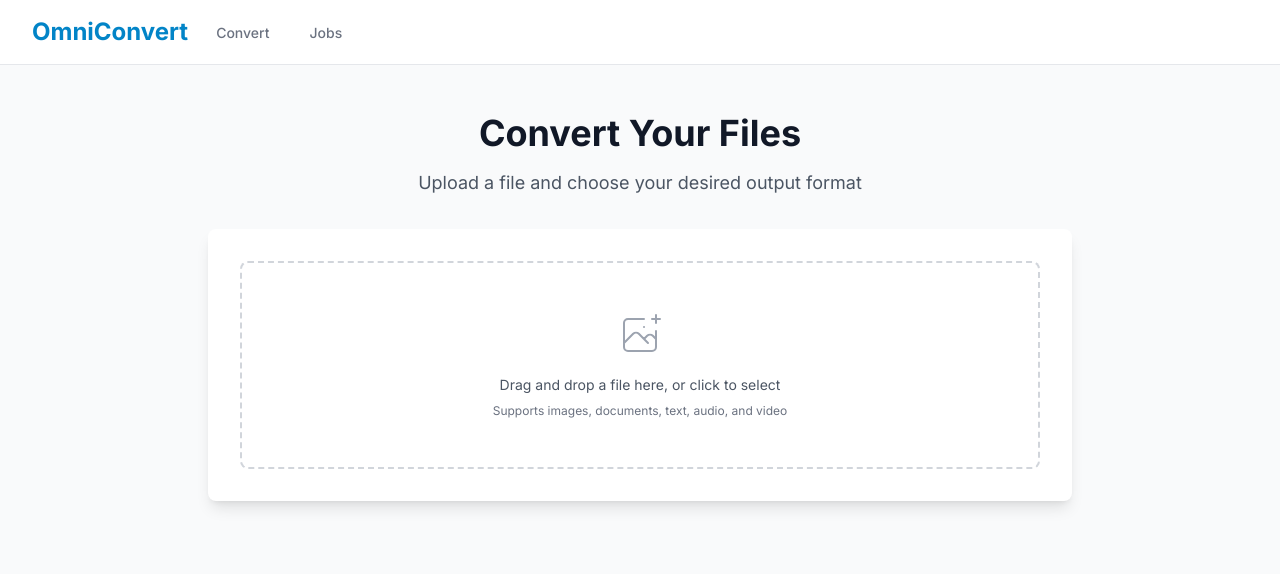
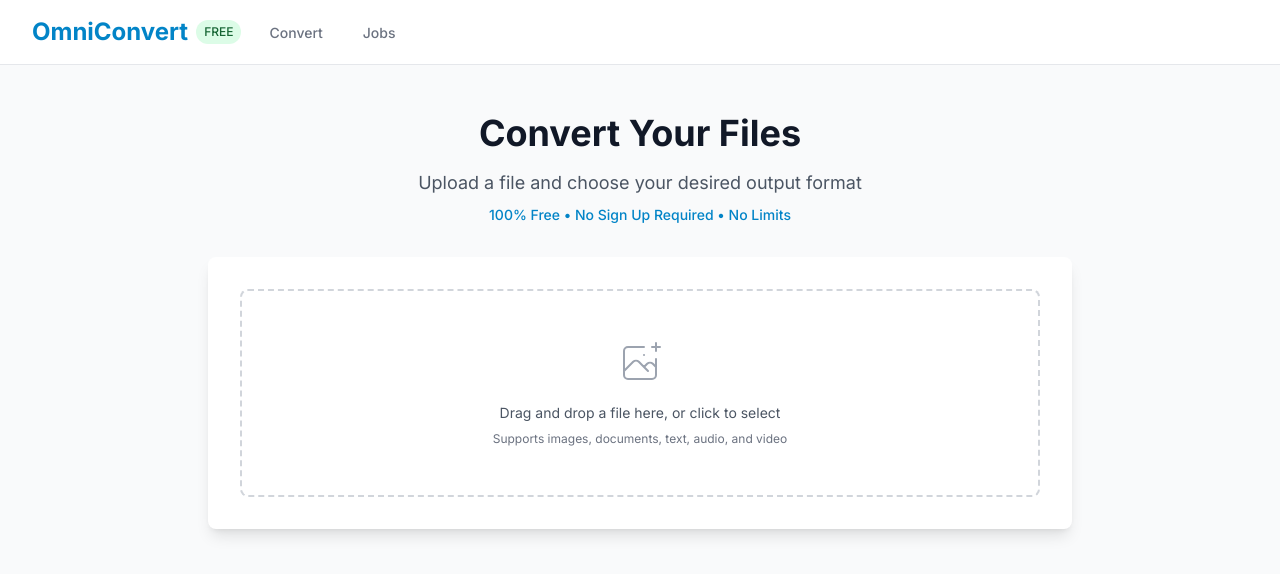
Before and after one commit to draphael123/Convert-files, a Next.js app: page / in a window 1280 px wide. Shown: the top 574 px of the page. Built offline with nearby package versions, Linux system fonts and the light colour scheme.

Commit message:
Make website completely free: increase rate limits, add free badges, remove restrictions

```diff
--- a/app/jobs/page.tsx
+++ b/app/jobs/page.tsx
@@ -66,6 +66,7 @@ export default function JobsPage() {
       <div className="mb-8">
         <h1 className="text-3xl font-bold text-gray-900 mb-2">Conversion Jobs</h1>
         <p className="text-gray-600">View all your file conversion jobs</p>
+        <p className="text-sm text-primary-600 mt-1">Free to use • No account required</p>
       </div>
 
       {jobs.length === 0 ? (
--- a/app/layout.tsx
+++ b/app/layout.tsx
@@ -24,6 +24,9 @@ export default function RootLayout({
               <div className="flex">
                 <Link href="/" className="flex items-center">
                   <span className="text-2xl font-bold text-primary-600">OmniConvert</span>
+                  <span className="ml-2 text-xs bg-green-100 text-green-800 px-2 py-1 rounded-full font-medium">
+                    FREE
+                  </span>
                 </Link>
                 <div className="hidden sm:ml-6 sm:flex sm:space-x-8">
                   <Link
--- a/app/page.tsx
+++ b/app/page.tsx
@@ -126,8 +126,11 @@ export default function Home() {
         <h1 className="text-4xl font-bold text-gray-900 mb-4">
           Convert Your Files
         </h1>
-        <p className="text-lg text-gray-600">
+        <p className="text-lg text-gray-600 mb-2">
           Upload a file and choose your desired output format
+        </p>
+        <p className="text-sm text-primary-600 font-medium">
+          100% Free • No Sign Up Required • No Limits
         </p>
       </div>
 
--- a/middleware.ts
+++ b/middleware.ts
@@ -5,8 +5,9 @@ import type { NextRequest } from 'next/server'
 // In production, use Redis-based rate limiting
 const rateLimitMap = new Map<string, { count: number; resetTime: number }>()
 
+// Generous rate limits for free public access
 const RATE_LIMIT_WINDOW_MS = parseInt(process.env.RATE_LIMIT_WINDOW_MS || '60000')
-const RATE_LIMIT_MAX_REQUESTS = parseInt(process.env.RATE_LIMIT_MAX_REQUESTS || '100')
+const RATE_LIMIT_MAX_REQUESTS = parseInt(process.env.RATE_LIMIT_MAX_REQUESTS || '1000') // 1000 requests per minute
 
 function getRateLimitKey(request: NextRequest): string {
   // Use IP address for rate limiting
```
Also changed, not shown: 2 other files (tests, documents, lock files or other folders).
